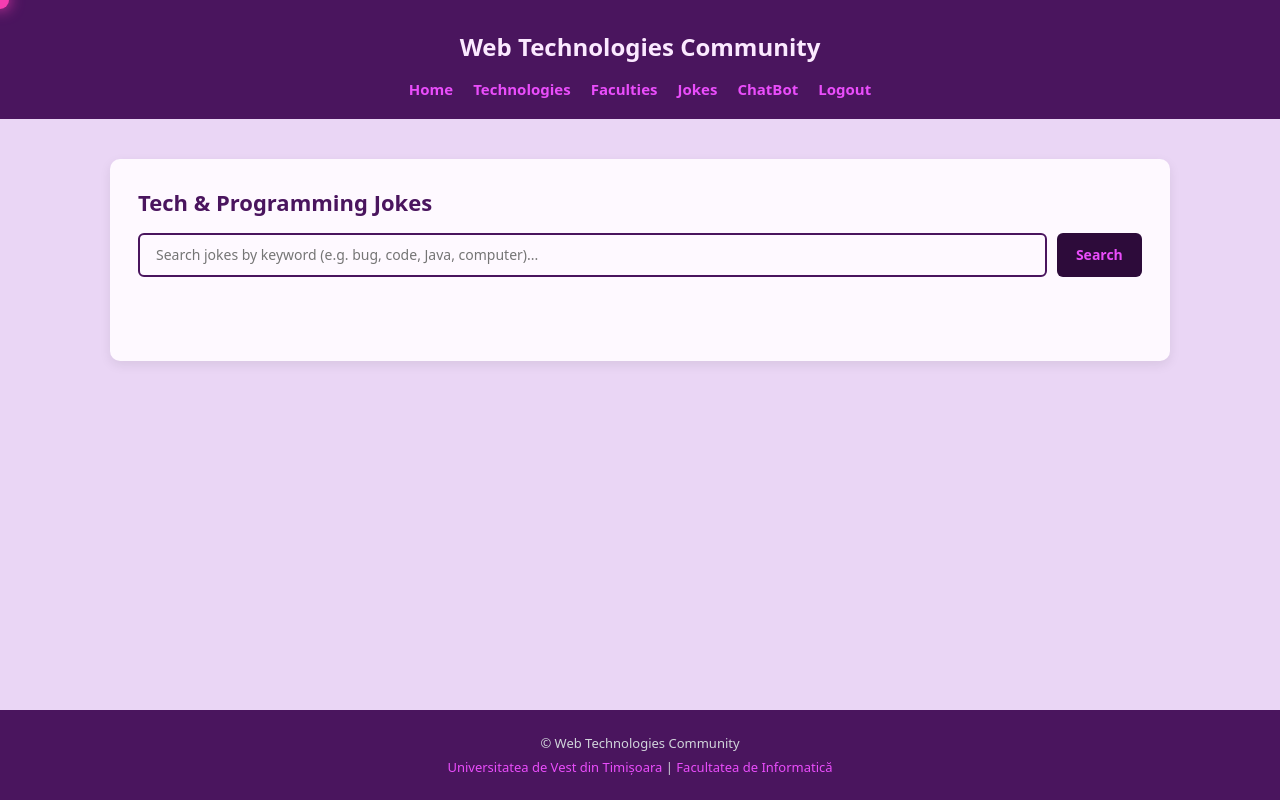
After one commit to riamaria6/TW_project, a Django app: page /jokes/ in a window 1280 px wide. The commit adds this page. Run offline with Django 5.2, Linux system fonts and the light colour scheme.

Commit message:
Adaugare Lab 9 (Joke Page)

```diff
--- /dev/null
+++ b/myapp/static/CSS/jokes_style.css
@@ -0,0 +1,94 @@
+.jokes-wrapper {
+    background-color: #fef9ff;
+    padding: 28px;
+    border-radius: 10px;
+    box-shadow: 0 4px 12px rgba(0, 0, 0, 0.08);
+    width: 100%;
+}
+
+.jokes-wrapper h2 {
+    color: #4a155e;
+    margin-bottom: 16px;
+    font-size: 22px;
+}
+
+#searchForm {
+    display: flex;
+    gap: 0.6rem;
+    margin: 1rem 0;
+}
+
+#queryInput {
+    padding: 0.65rem 1rem;
+    border-radius: 6px;
+    border: 2px solid #4a155e;
+    background-color: #fef9ff;
+    color: #23072f;
+    flex: 1;
+    font-size: 14px;
+    outline: none;
+}
+
+#queryInput:focus {
+    border-color: #ea4dfb;
+}
+
+#searchBtn {
+    padding: 0.65rem 1.2rem;
+    border: none;
+    cursor: pointer;
+}
+
+#searchBtn:disabled {
+    opacity: 0.6;
+    cursor: not-allowed;
+}
+
+#status {
+    min-height: 1.5rem;
+    margin: 0.6rem 0;
+    font-weight: 600;
+    color: #752293;
+    font-size: 14px;
+}
+
+#results {
+    display: grid;
+    grid-template-columns: repeat(auto-fill, minmax(260px, 1fr));
+    gap: 1rem;
+    margin-top: 1rem;
+}
+
+.card {
+    padding: 1.2rem;
+    background-color: #f6e8fc;
+    border: 1px solid #d4b0ea;
+    border-radius: 8px;
+    box-shadow: 0 2px 6px rgba(74, 21, 94, 0.08);
+    display: flex;
+    flex-direction: column;
+    gap: 10px;
+    transition: transform 0.2s ease;
+}
+
+.card:hover {
+    transform: translateY(-3px);
+}
+
+.joke-category {
+    align-self: flex-start;
+    background-color: #4a155e;
+    color: #ea4dfb;
+    font-size: 11px;
+    font-weight: bold;
+    padding: 4px 10px;
+    border-radius: 12px;
+    text-transform: uppercase;
+}
+
+.joke-text {
+    color: #23072f;
+    font-size: 14px;
+    line-height: 1.5;
+    white-space: pre-line;
+}
--- /dev/null
+++ b/myapp/static/JS/jokes.js
@@ -0,0 +1,100 @@
+"use strict";
+// API Card
+// API Name: JokeAPI v2 (Safe Mode)
+// Base URL: https://v2.jokeapi.dev/joke/Programming,Miscellaneous
+// Endpoint used: /Programming,Miscellaneous?type=single&safe-mode&amount=10&contains=code
+// HTTP method: GET
+// Status code seen: 200
+// Fields used: id, category, joke
+// Relevance: Provides clean programming and tech jokes for students in the Web Technologies Community.
+const statusEl = document.getElementById("status");
+const resultsEl = document.getElementById("results");
+const searchForm = document.getElementById("searchForm");
+const queryInput = document.getElementById("queryInput");
+const searchBtn = document.getElementById("searchBtn");
+async function getJSON(url) {
+    const controller = new AbortController();
+    const timer = setTimeout(() => controller.abort(), 5000);
+    try {
+        const response = await fetch(url, { signal: controller.signal });
+        if (!response.ok) {
+            throw new Error(`HTTP ${response.status}`);
+        }
+        return (await response.json());
+    }
+    finally {
+        clearTimeout(timer);
+    }
+}
+function setStatus(text) {
+    statusEl.textContent = text;
+}
+function createCard(item) {
+    const card = document.createElement("div");
+    card.className = "card";
+    const badge = document.createElement("span");
+    badge.className = "joke-category";
+    badge.textContent = item.category || "Programming";
+    const jokeText = document.createElement("p");
+    jokeText.className = "joke-text";
+    jokeText.textContent = item.joke;
+    card.appendChild(badge);
+    card.appendChild(jokeText);
+    return card;
+}
+function render(items) {
+    resultsEl.innerHTML = "";
+    if (items.length === 0) {
+        setStatus("No results found.");
+        return;
+    }
+    items.forEach((item) => resultsEl.appendChild(createCard(item)));
+    setStatus(`Loaded ${items.length} result(s).`);
+}
+function buildURL(query) {
+    const BASE_URL = "https://v2.jokeapi.dev/joke/Programming,Miscellaneous";
+    return `${BASE_URL}?type=single&safe-mode&amount=10&contains=${encodeURIComponent(query)}`;
+}
+async function search() {
+    const query = queryInput.value.trim();
+    if (!query) {
+        setStatus("Please enter a search term.");
+        return;
+    }
+    searchBtn.disabled = true;
+    setStatus("Loading...");
+    resultsEl.innerHTML = "";
+    try {
+        const data = await getJSON(buildURL(query));
+        if (data.error || !data.jokes) {
+            render([]);
+        }
+        else {
+            render(data.jokes);
+        }
+        localStorage.setItem("lastJokeQuery", query);
+    }
+    catch (err) {
+        if (err instanceof Error && err.name === "AbortError") {
+            setStatus("Load failed: Request timed out (5s)");
+        }
+        else {
+            const msg = err instanceof Error ? err.message : "Unknown error";
+            setStatus(`Load failed: ${msg}`);
+        }
+    }
+    finally {
+        searchBtn.disabled = false;
+    }
+}
+searchForm.addEventListener("submit", (e) => {
+    e.preventDefault();
+    search();
+});
+window.addEventListener("DOMContentLoaded", () => {
+    const lastQuery = localStorage.getItem("lastJokeQuery");
+    if (lastQuery) {
+        queryInput.value = lastQuery;
+        search();
+    }
+});
--- a/myapp/templates/HTML/chatbot.html
+++ b/myapp/templates/HTML/chatbot.html
@@ -18,6 +18,7 @@
                 <a href="{% url 'home' %}">Home</a>
                 <a href="{% url 'galerie' %}">Technologies</a>
                 <a href="{% url 'universities' %}">Faculties</a>
+                <a href="{% url 'jokes' %}">Jokes</a>
                 <a href="{% url 'chatbot' %}">ChatBot</a>
                 <a href="{% url 'login' %}">Logout</a>
             </nav>
--- a/myapp/templates/HTML/galerie.html
+++ b/myapp/templates/HTML/galerie.html
@@ -17,6 +17,7 @@
                 <a href="{% url 'home' %}">Home</a>
                 <a href="{% url 'galerie' %}">Technologies</a>
                 <a href="{% url 'universities' %}">Faculties</a>
+                <a href="{% url 'jokes' %}">Jokes</a>
                 <a href="{% url 'chatbot' %}">ChatBot</a>
                 <a href="{% url 'login' %}">Logout</a>
             </nav>
--- a/myapp/templates/HTML/home.html
+++ b/myapp/templates/HTML/home.html
@@ -17,6 +17,7 @@
                 <a href="{% url 'home' %}">Home</a>
                 <a href="{% url 'galerie' %}">Technologies</a>
                 <a href="{% url 'universities' %}">Faculties</a>
+                <a href="{% url 'jokes' %}">Jokes</a>
                 <a href="{% url 'chatbot' %}">ChatBot</a>
                 <a href="{% url 'login' %}">Logout</a>
             </nav>
--- /dev/null
+++ b/myapp/templates/HTML/jokes.html
@@ -0,0 +1,54 @@
+<!DOCTYPE html>
+{% load static %}
+<html lang="ro">
+<head>
+    <meta charset="UTF-8">
+    <meta name="viewport" content="width=device-width, initial-scale=1.0">
+    <title>Tech Jokes</title>
+    <link rel="stylesheet" href="{% static 'CSS/home_style.css' %}">
+    <link rel="stylesheet" href="{% static 'CSS/jokes_style.css' %}">
+    <link rel="stylesheet" href="{% static 'CSS/cursor.css' %}">
+</head>
+<body>
+    <header>
+        <div class="container">
+            <h1>Web Technologies Community</h1>
+            <nav>
+                <a href="{% url 'home' %}">Home</a>
+                <a href="{% url 'galerie' %}">Technologies</a>
+                <a href="{% url 'universities' %}">Faculties</a>
+                <a href="{% url 'jokes' %}">Jokes</a>
+                <a href="{% url 'chatbot' %}">ChatBot</a>
+                <a href="{% url 'login' %}">Logout</a>
+            </nav>
+        </div>
+    </header>
+
+    <main class="container">
+        <div class="jokes-wrapper">
+            <h2>Tech & Programming Jokes</h2>
+
+            <form id="searchForm">
+                <input id="queryInput" type="text" placeholder="Search jokes by keyword (e.g. bug, code, Java, computer)...">
+                <button id="searchBtn" type="submit" class="btn">Search</button>
+            </form>
+
+            <p id="status" aria-live="polite"></p>
+            <div id="results"></div>
+        </div>
+    </main>
+
+    <footer>
+        <div class="container">
+            <p>&copy; Web Technologies Community</p>
+            <p>
+                <a href="https://uvt.ro/" target="_blank">Universitatea de Vest din Timișoara</a> |
+                <a href="https://info.uvt.ro/" target="_blank">Facultatea de Informatică</a>
+            </p>
+        </div>
+    </footer>
+
+    <script src="{% static 'JS/jokes.js' %}"></script>
+    <script src="{% static 'TS/cursor.js' %}"></script>
+</body>
+</html>
--- a/myapp/templates/HTML/universities.html
+++ b/myapp/templates/HTML/universities.html
@@ -17,6 +17,7 @@
                 <a href="{% url 'home' %}">Home</a>
                 <a href="{% url 'galerie' %}">Technologies</a>
                 <a href="{% url 'universities' %}">Faculties</a>
+                <a href="{% url 'jokes' %}">Jokes</a>
                 <a href="{% url 'chatbot' %}">ChatBot</a>
                 <a href="{% url 'login' %}">Logout</a>
             </nav>
--- a/myapp/urls.py
+++ b/myapp/urls.py
@@ -9,4 +9,5 @@ urlpatterns = [
     path('chatbot/', views.chatbot, name='chatbot'),
     path('universities/', views.universities, name='universities'),
     path('galerie/', views.galerie, name='galerie'),
+    path('jokes/', views.jokes, name='jokes'),
 ]
--- a/myapp/views.py
+++ b/myapp/views.py
@@ -20,3 +20,6 @@ def universities(request):
 
 def galerie(request):
     return render(request, "HTML/galerie.html")
+
+def jokes(request):
+    return render(request, "HTML/jokes.html")
```
Also changed, not shown: myapp/static/TS/jokes.ts (added, +121 -0 lines).
